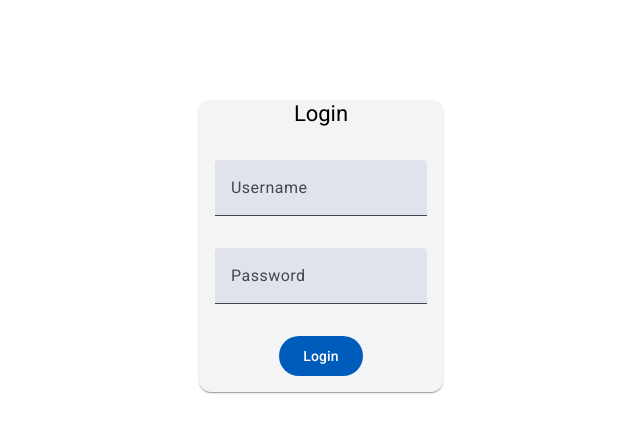
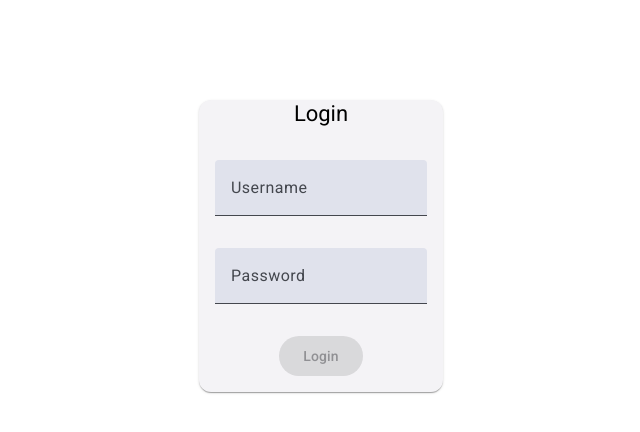
Before and after one commit to hrybach-oleksiy/angular-rsschool, an Angular app in the folder youtube-client-app/: page /login in a window 1280 px wide. Shown: the top 432 px of the page, without its empty margins (319-959 px from the left). Built offline with nearby package versions, Linux system fonts and the light colour scheme.

Commit message:
fix: disable login button once the form is invalid

```diff
--- a/youtube-client-app/src/app/auth/pages/login/login.component.html
+++ b/youtube-client-app/src/app/auth/pages/login/login.component.html
@@ -35,7 +35,7 @@
         <div class="button">
           <app-custom-button type="submit"
                              color="primary"
-                             [disabled]="loginForm.invalid"
+                             [disabled]="!loginForm.valid"
                              mat-button>Login</app-custom-button>
         </div>
       </form>
--- a/youtube-client-app/src/app/auth/pages/login/login.component.ts
+++ b/youtube-client-app/src/app/auth/pages/login/login.component.ts
@@ -4,13 +4,22 @@ import { FormsModule, FormBuilder, Validators, ReactiveFormsModule, AbstractCont
 import { MatCardModule } from '@angular/material/card';
 import { MatInputModule } from '@angular/material/input';
 import { MatFormFieldModule } from '@angular/material/form-field';
+import { MatButtonModule } from '@angular/material/button';
 import { LoginService } from '../../services/login.service';
 import { CustomButtonComponent } from '../../../shared/components/custom-button/custom-button.component';
 
 @Component({
   selector: 'app-login',
   standalone: true,
-  imports: [MatCardModule, MatFormFieldModule, MatInputModule, CustomButtonComponent, ReactiveFormsModule, FormsModule],
+  imports: [
+    MatCardModule,
+    MatFormFieldModule,
+    MatInputModule,
+    CustomButtonComponent,
+    ReactiveFormsModule,
+    FormsModule,
+    MatButtonModule,
+  ],
   templateUrl: './login.component.html',
   styleUrl: './login.component.scss',
   changeDetection: ChangeDetectionStrategy.OnPush,
@@ -85,7 +94,7 @@ export class LoginComponent {
     return null;
   }
 
-  public login(): void {
+  public onLogin() {
     this.loginService.login();
     this.router.navigate(['/main']);
   }
--- a/youtube-client-app/src/app/shared/components/custom-button/custom-button.component.html
+++ b/youtube-client-app/src/app/shared/components/custom-button/custom-button.component.html
@@ -1,3 +1,4 @@
-<button mat-flat-button>
+<button mat-flat-button
+        [disabled]="disabled">
   <ng-content />
 </button>
```
